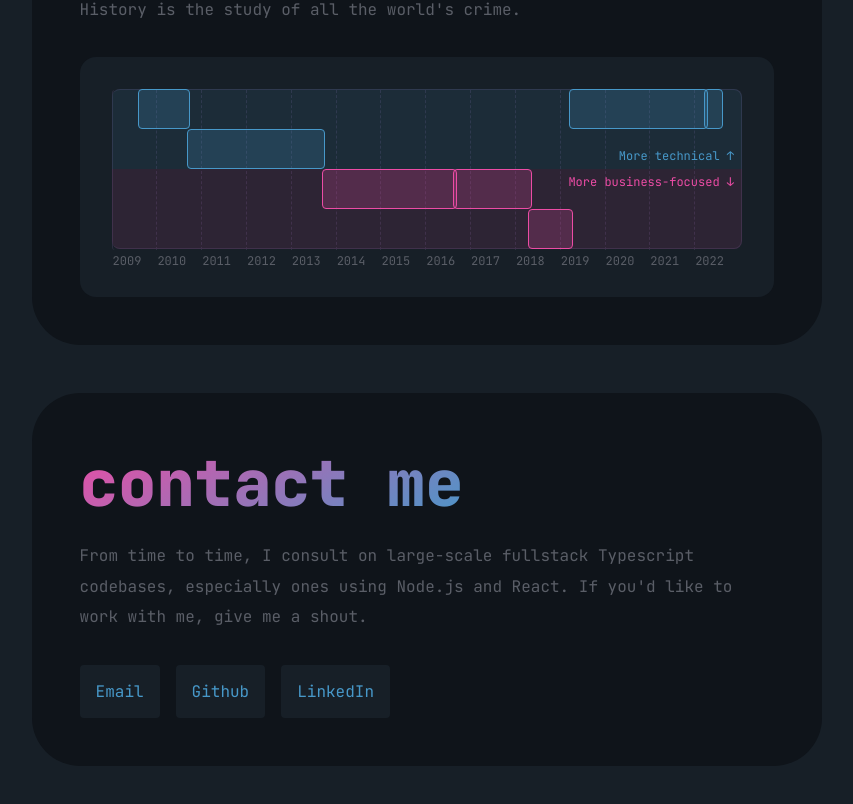
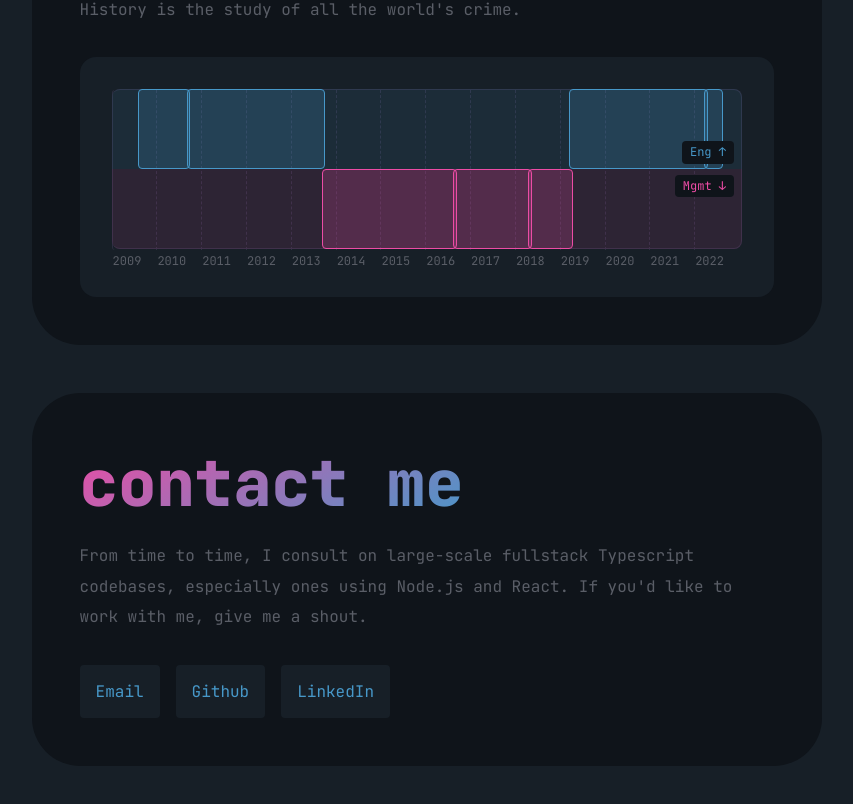
Before and after one commit to kevinnayar/kevinnayardotcom, a Next.js app: page / in a window 1280 px wide. Shown: the part 3282-4086 px from the top of the page, without its empty margins (410-1263 px from the left). Built offline with nearby package versions, Linux system fonts and the light colour scheme.

Commit message:
update work history ui

```diff
--- a/components/WorkHistory/WorkHistory.tsx
+++ b/components/WorkHistory/WorkHistory.tsx
@@ -10,14 +10,14 @@ import { WorkHistoryItem, WithKids } from '../../types/typeDefs'
 
 const WorkHistoryHalves = ({ height }: { height: number }) => (
   <div className="work-history__halves" style={{ height }}>
-    {['tech', 'biz'].map((a) => <div key={a}className={`work-history__half ${a}`} />)}
+    {['eng', 'mgmt'].map((a) => <div key={a}className={`work-history__half ${a}`} />)}
   </div>
 )
 
 const WorkHistoryHalfTitles = () => (
   <>
-    <p className="work-history__half-title tech">More technical &uarr;</p>
-    <p className="work-history__half-title biz">More business-focused &darr;</p>
+    <p className="work-history__half-title eng">Eng &uarr;</p>
+    <p className="work-history__half-title mgmt">Mgmt &darr;</p>
   </>
 )
 
@@ -85,12 +85,12 @@ const WorkHistoryItems = ({ workHistory, periodMap, periodWidth, height }: Items
           const style = {
             left: `${periodWidth * firstIndex}%`,
             width: `${periodWidth * periodsBetween.length}%`,
-            top: `${((score - 1) * (height / 4))}px`,
+            top: `${((score - 1) * (height / 2))}px`,
           }
 
           return (
             <div
-              className={`work-history__item ${score < 3 ? 'tech' : 'biz'}`}
+              className={`work-history__item ${score < 2 ? 'eng' : 'mgmt'}`}
               key={`${company}.${title}`}
               style={style}
               onClick={() => openModalItem(item)}
--- a/lib/data.ts
+++ b/lib/data.ts
@@ -58,7 +58,7 @@ export const workHistory: WorkHistoryItem[] = [
     description: 'Technical consultant for deployments of Bazaarvoice\'s platform and usage of their APIs/SDK for strategic enterprise customers.',
     beginDate: [9, 2010],
     endDate: [9, 2013],
-    score: 2
+    score: 1
   },
   {
     company: 'Khoros',
@@ -66,7 +66,7 @@ export const workHistory: WorkHistoryItem[] = [
     description: 'Built and managed the global developer advocacy practice within Spredfast to provide best-in-class services to enterprise customers.',
     beginDate: [9, 2013],
     endDate: [8, 2016],
-    score: 3
+    score: 2
   },
   {
     company: 'Khoros',
@@ -74,7 +74,7 @@ export const workHistory: WorkHistoryItem[] = [
     description: 'Led the Technical Solutions group with consultants and engineers responsible for developer advocacy and custom product development.',
     beginDate: [8, 2016],
     endDate: [4, 2018],
-    score: 3
+    score: 2
   },
   {
     company: 'Dropbox',
@@ -82,7 +82,7 @@ export const workHistory: WorkHistoryItem[] = [
     description: 'Led the Technical Architecture team that implemented large scale deployments for enterprise customers and supported them via Dropbox\'s APIs and SDKs.',
     beginDate: [4, 2018],
     endDate: [3, 2019],
-    score: 4
+    score: 2
   },
   {
     company: 'IQVIA',
--- a/pages/index.tsx
+++ b/pages/index.tsx
@@ -1,4 +1,4 @@
-import { useState, useRef, useEffect, MutableRefObject } from 'react'
+import { useRef, MutableRefObject } from 'react'
 import { NextPage, GetStaticProps } from 'next'
 import { stack, projects, workHistory, contactList } from '../lib/data'
 import Layout from '../components/Layout/Layout'
@@ -28,7 +28,9 @@ export const getStaticProps: GetStaticProps = () => {
     contactList,
   }
 
-  return { props }
+  return {
+    props,
+  }
 }
 
 export default function Index({ stack, projects, workHistory, contactList }: Props) {
--- a/styles/global.scss
+++ b/styles/global.scss
@@ -272,12 +272,12 @@ a {
     flex: 1;
     opacity: 0.1;
 
-    &.tech {
+    &.eng {
       background: var(--color-blue);
       border-radius: var(--pad-xs) var(--pad-xs) 0 0;
     }
 
-    &.biz {
+    &.mgmt {
       background: var(--color-pink);
       border-radius: 0 0 var(--pad-xs) var(--pad-xs);
     }
@@ -325,14 +325,18 @@ a {
     right: calc(var(--pad-sm) / 2);
     margin: 0;
     font-size: 0.75rem;
+    background: var(--color-dark-dk);
+    padding: 0 var(--pad-xs);
+    border-radius: var(--pad-xxs);
+    z-index: 1;
 
-    &.tech {
-      top: calc(45% - var(--pad-sm));
+    &.eng {
+      top: calc(42.5% - var(--pad-sm));
       color: var(--color-blue);
     }
 
-    &.biz {
-      bottom: calc(45% - var(--pad-sm));
+    &.mgmt {
+      bottom: calc(42.5% - var(--pad-sm));
       color: var(--color-pink);
     }
   }
@@ -347,7 +351,7 @@ a {
 
   &__item {
     position: absolute;
-    height: calc(var(--chart-height) / 4);
+    height: calc(var(--chart-height) / 2);
     border-radius: var(--pad-xxs);
     transition: var(--base-transition);
 
@@ -356,7 +360,7 @@ a {
       box-shadow: 0 0 25px rgba(0, 0, 0, 0.5);
     }
 
-    &.tech {
+    &.eng {
       background: var(--color-blue-alpha);
       border: 1px solid var(--color-blue);
 
@@ -365,7 +369,7 @@ a {
       }
     }
 
-    &.biz {
+    &.mgmt {
       background: var(--color-pink-alpha);
       border: 1px solid var(--color-pink);
 
@@ -392,6 +396,7 @@ a {
     border-radius: var(--pad-xs);
     opacity: 0;
     animation: slideRight .2s cubic-bezier(.694, 0, .335, 1) forwards;
+    z-index: 2;
   }
 
   &__modal-title {
```
Lines whose indentation alone changed are shown as unchanged.
